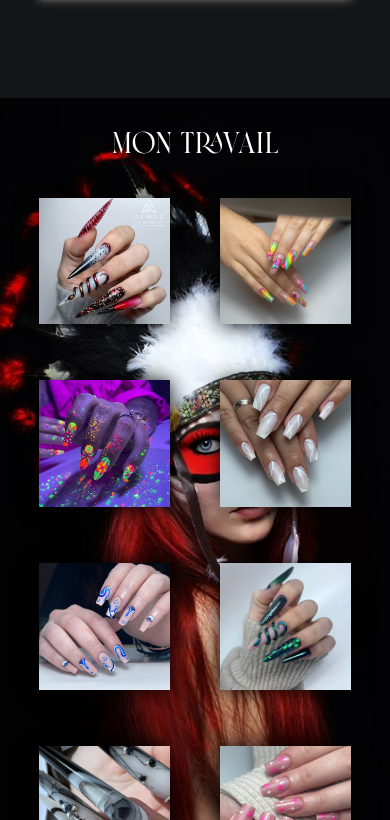
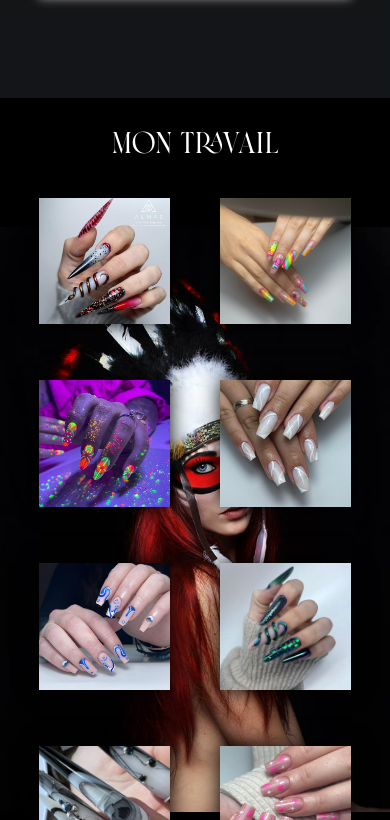
Before and after one commit to vmuller55/nndeerAlyx, a React (Vite) app: page / in a window 390 px wide. Shown: the part 4684-5504 px from the top of the page. Built offline with nearby package versions, Linux system fonts and the light colour scheme.

Commit message:
mobile css

```diff
--- a/src/components/work/work.css
+++ b/src/components/work/work.css
@@ -103,7 +103,7 @@
 @media only screen and (max-width : 800px) {
     .workContainer{
         height: 100vh;
-        background-size: cover;
+        background-size: fill;
     }
     .workPhoto{
         grid-template-columns: repeat(2, 1fr);
```
